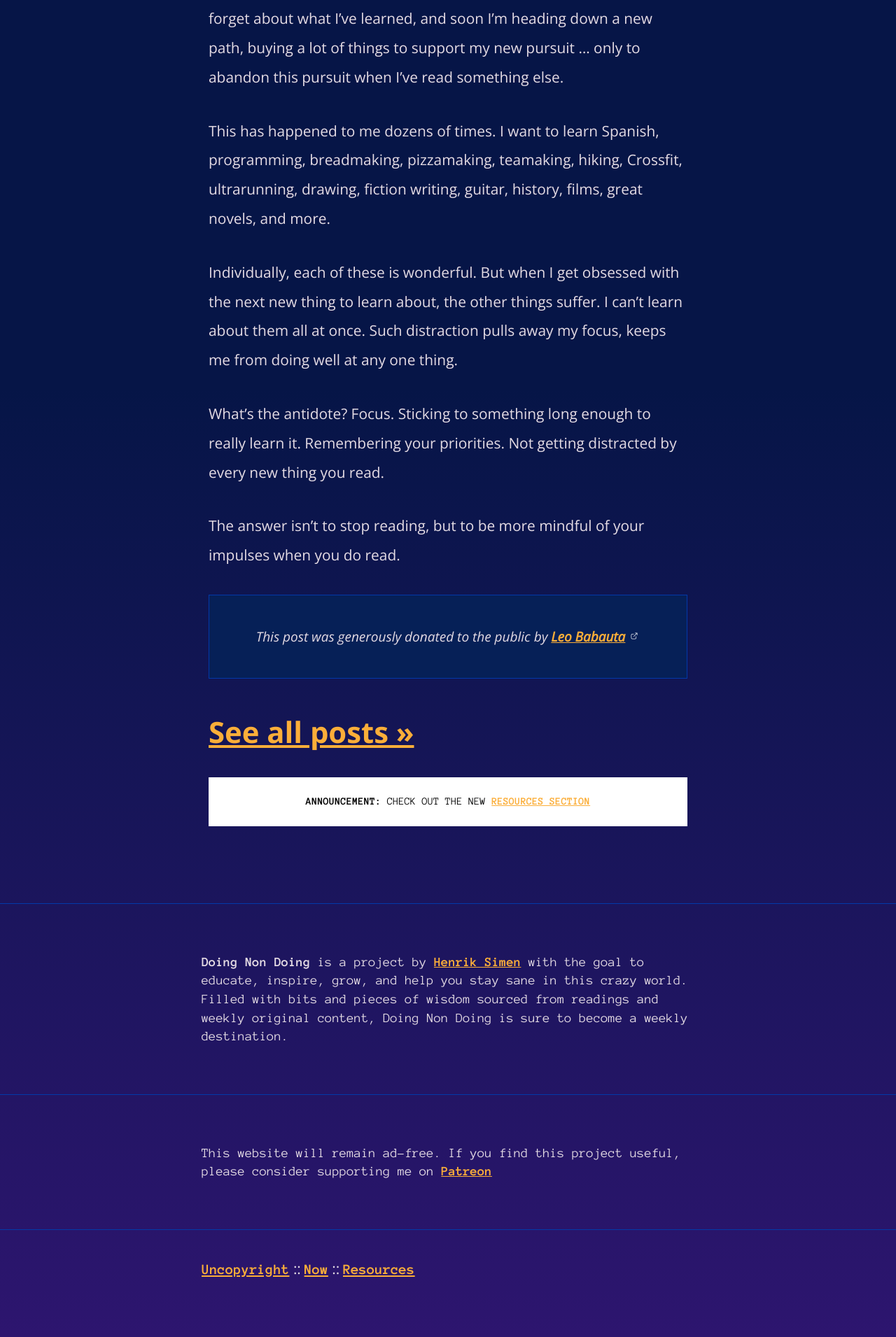
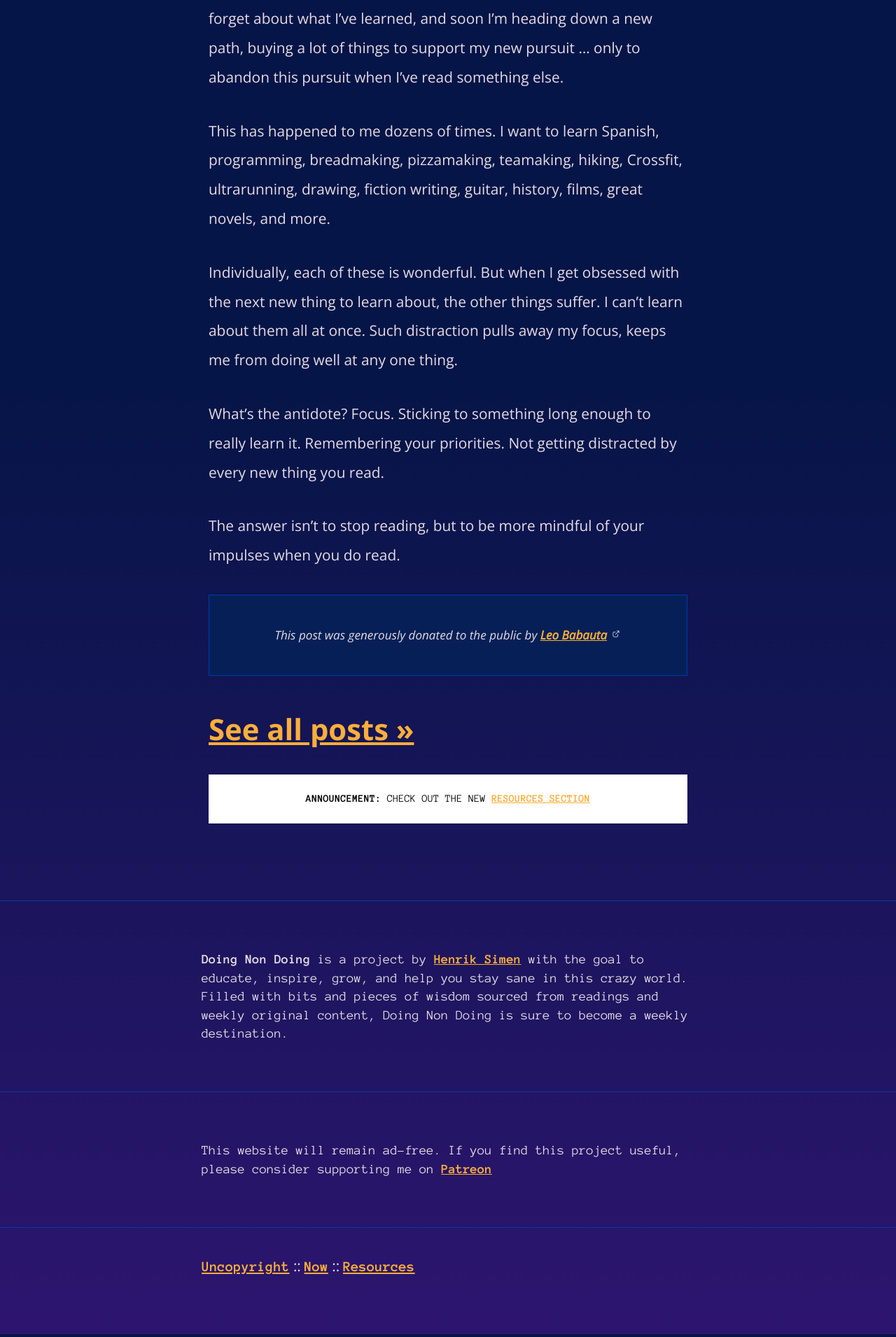
Before and after one commit to HenrikSimen/doing-non-doing, a Jekyll site: the page built from index.html, in a window 1280 px wide. Shown: the part 1033-2944 px from the top of the page at 70% size. Built offline with Jekyll 4.4.1, drawn with Linux system fonts in a browser that asks for light colours.

Commit message:
Update style.css

```diff
--- a/assets/css/style.css
+++ b/assets/css/style.css
@@ -76,6 +76,7 @@ header img:hover {
 .logo-mobile h1 {
   font-family: 'Anonymous Pro', monospace;
   font-weight: 400;
+  font-size: 1.4em;
 }
 
 .logo-mobile span {
@@ -130,7 +131,7 @@ span.bolder {
 
 .attribution p {
   text-align: center;
-  font-size: 1em;
+  font-size: 0.9em;
   font-style: italic;
 }
 
```
